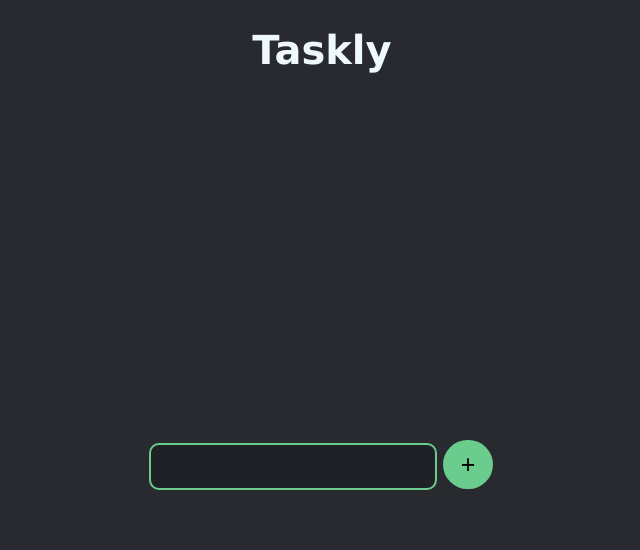
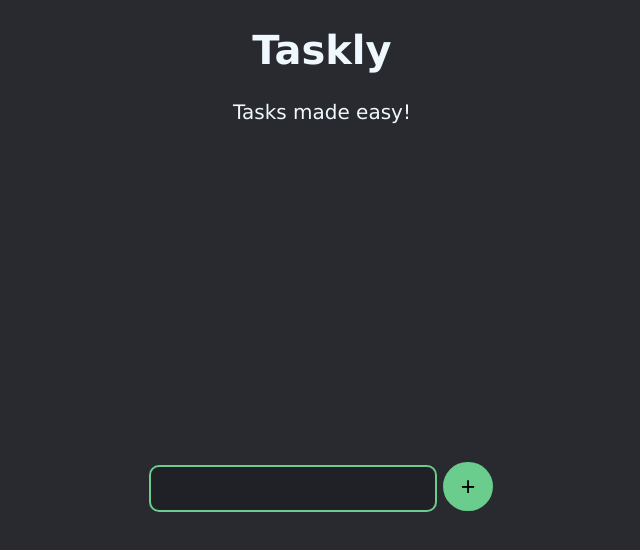
Before and after one commit to salim-joshua/Taskly, a website with bundled scripts: page index.html in a window 1280 px wide. Shown: the whole page, without its empty margins (318-958 px from the left). Built offline with nearby package versions, Linux system fonts and the light colour scheme.

Commit message:
New Headline

```diff
--- a/index.html
+++ b/index.html
@@ -10,6 +10,7 @@
   <body>
     <div class="header">
       <h1>Taskly</h1>
+      <p>Tasks made easy!</p>
     </div>
     <div class="list-frame">
       <ul id="list"></ul>
```
